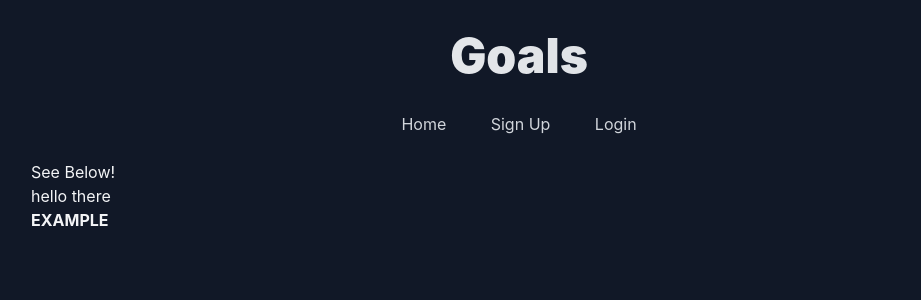
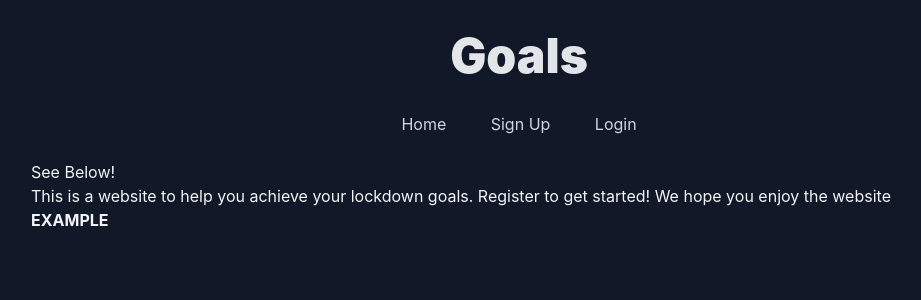
Before and after one commit to JmacCl/Hackafon, a Django app: page / in a window 1280 px wide. Shown: the top 300 px of the page, without its empty margins (121-1042 px from the left). Run offline with Django 3.2, Linux system fonts and the light colour scheme; some web fonts are replaced.

Commit message:
Updated terminology for index

```diff
--- a/SAS/templates/goals/index.html
+++ b/SAS/templates/goals/index.html
@@ -12,7 +12,9 @@
 		{% if user.is_authenticated %}
 			Welcome {{ user.username }}!
 		{% else %}
-			hello there
+			This is a website to help you achieve your lockdown goals.
+			Register to get started!
+			We hope you enjoy the website
 		{% endif %}
 		<br />
 		<strong>{{ boldmessage }}</strong><br />
```
